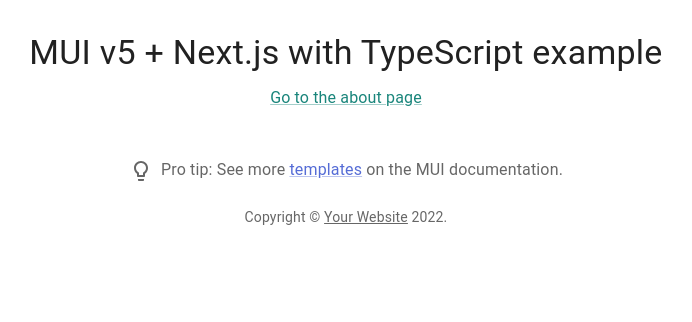
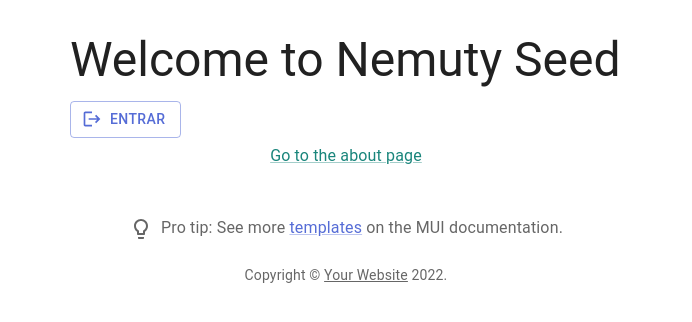
Before and after one commit to edu-as/nemuty-seed, a Next.js app: page / in a window 1280 px wide. Shown: the top 322 px of the page, without its empty margins (294-986 px from the left). Built offline with nearby package versions, Linux system fonts and the light colour scheme; no server answers.

Commit message:
configuring simple auth with next-auth

```diff
--- a/pages/_app.tsx
+++ b/pages/_app.tsx
@@ -1,6 +1,7 @@
 import * as React from 'react';
 import Head from 'next/head';
 import { AppProps } from 'next/app';
+import { SessionProvider } from 'next-auth/react';
 import { ThemeProvider } from '@mui/material/styles';
 import CssBaseline from '@mui/material/CssBaseline';
 import { CacheProvider, EmotionCache } from '@emotion/react';
@@ -15,8 +16,9 @@
 }
 
 export default function MyApp(props: MyAppProps) {
-  const { Component, emotionCache = clientSideEmotionCache, pageProps } = props;
+  const { Component, emotionCache = clientSideEmotionCache, pageProps: {session, ...pageProps} } = props;
   return (
+    <SessionProvider session={session}>
       <CacheProvider value={emotionCache}>
         <Head>
           <meta name="viewport" content="initial-scale=1, width=device-width" />
@@ -27,5 +29,6 @@
           <Component {...pageProps} />
         </ThemeProvider>
       </CacheProvider>
+    </SessionProvider>
   );
 }
--- a/pages/index.tsx
+++ b/pages/index.tsx
@@ -1,15 +1,20 @@
 import * as React from 'react';
 import type { NextPage } from 'next';
+import { signIn, signOut, useSession } from 'next-auth/react';
 import Container from '@mui/material/Container';
 import Typography from '@mui/material/Typography';
 import Box from '@mui/material/Box';
 import Link from '../src/Link';
+import Button from '@mui/material/Button';
+import LoginIcon from '@mui/icons-material/Login';
+import LogoutIcon from '@mui/icons-material/Logout';
 import ProTip from '../src/ProTip';
 import Copyright from '../src/Copyright';
 
 const Home: NextPage = () => {
+  const { data: session } = useSession();
   return (
-    <Container maxWidth="lg">
+    <Container maxWidth="sm">
       <Box
         sx={{
           my: 4,
@@ -19,8 +24,15 @@
           alignItems: 'center',
         }}
       >
-        <Typography variant="h4" component="h1" gutterBottom>
-          MUI v5 + Next.js with TypeScript example
+        <Typography variant="h3" component="h1">
+          Welcome to Nemuty Seed { session ? (
+            <>
+              <Typography variant="h3" component="h2">{session?.user?.name}</Typography>
+              <Button variant="outlined" startIcon={<LoginIcon />} onClick={() => signOut()} > Sair </Button>
+            </>
+          ) : (
+            <Button  variant="outlined" startIcon={<LogoutIcon />} onClick={() => signIn ("github")} > Entrar </Button>
+            )}
         </Typography>
         <Link href="/about" color="secondary">
           Go to the about page
--- a/pages/profile/[id].tsx
+++ b/pages/profile/[id].tsx
@@ -3,7 +3,7 @@
 function Profile() {
     const router = useRouter();
     console.log(router);
-    return <h1>progile{router.query.id}</h1>;
+    return <h1>profile{router.query.id}</h1>;
 
 }
 export default Profile;
```
Also changed, not shown: pages/api/auth/[...nextauth].ts (added, +15 -0 lines), .ENV. Lines whose indentation alone changed are shown as unchanged.
